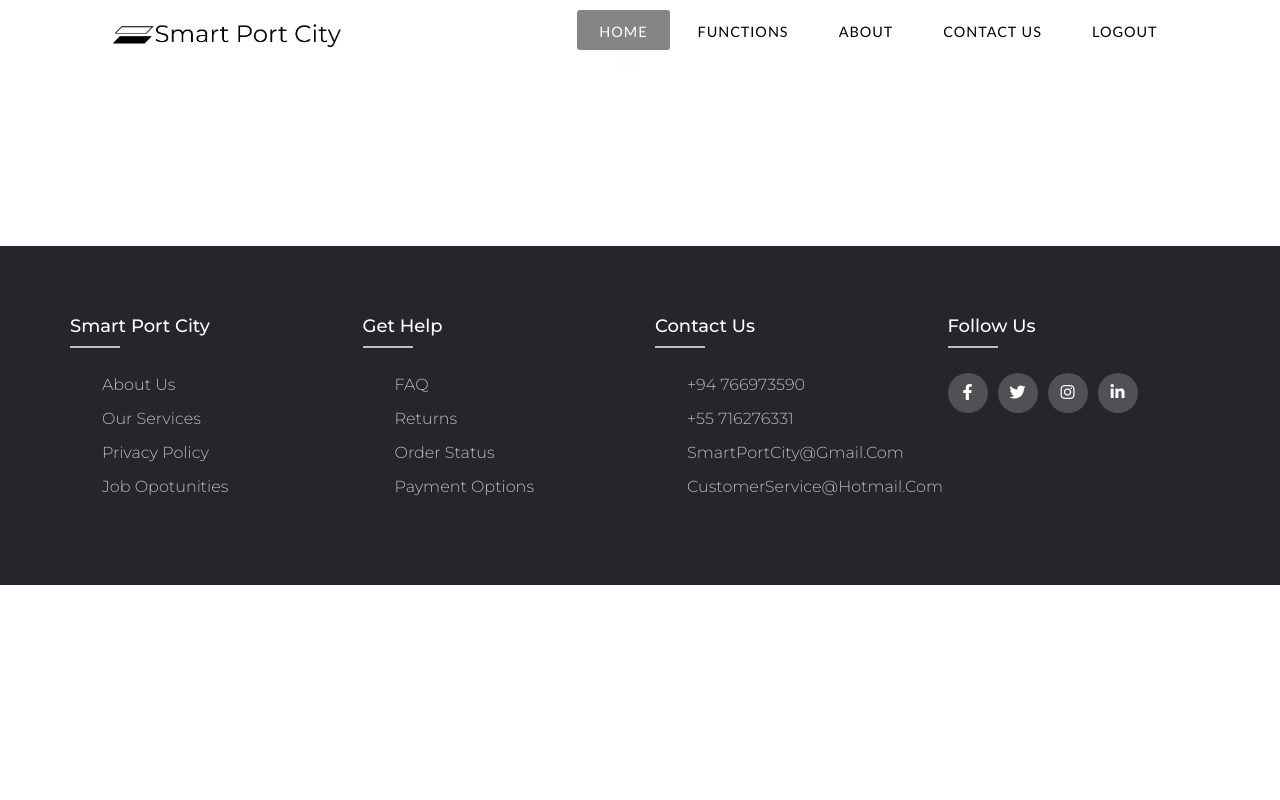
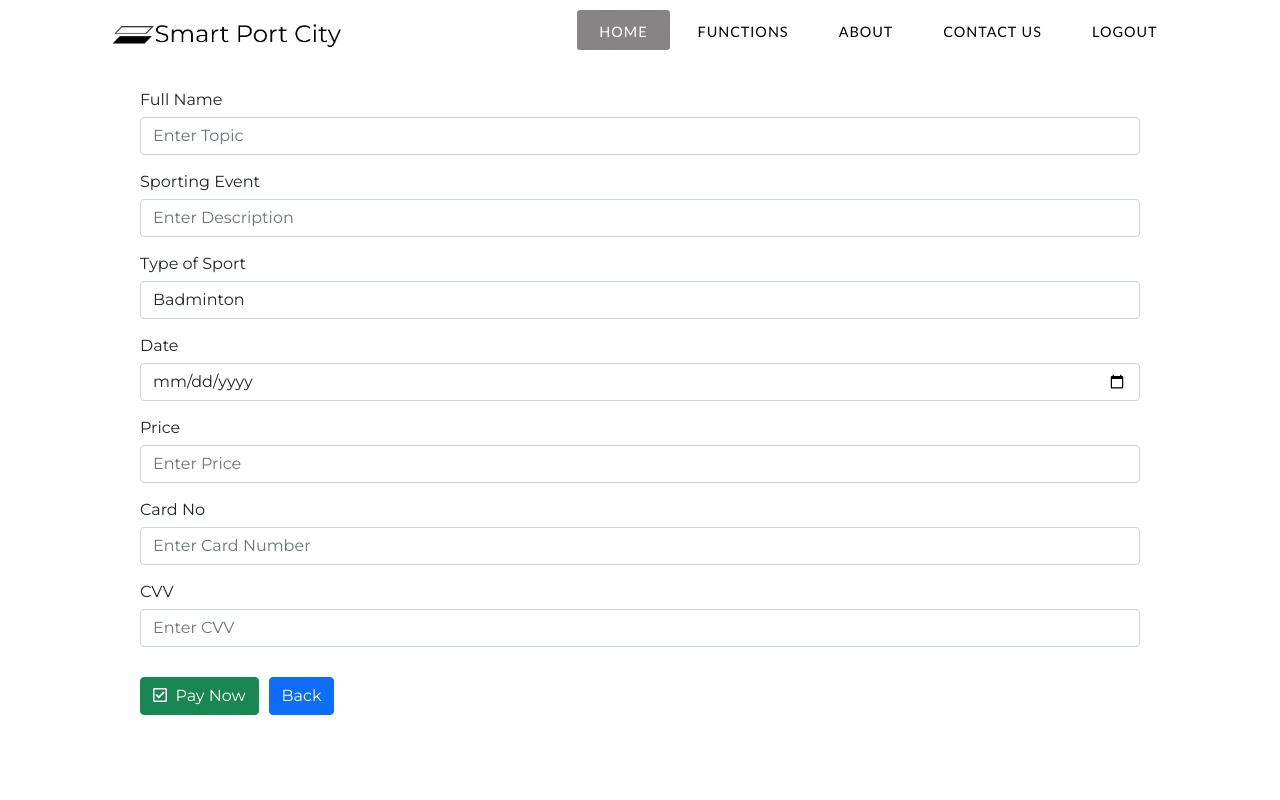
Before and after one commit to Y3S1-SE-Projects/smart-port-city, a React (Create React App) app in the folder client/: page /add in a window 1280 px wide. Shown: the top 800 px of the page. Built offline with nearby package versions, Linux system fonts and the light colour scheme; a web font is replaced by a local one.

Commit message:
implementing validation schema to the properties in the render function

```diff
--- a/client/src/components/CreatePost.js
+++ b/client/src/components/CreatePost.js
@@ -4,7 +4,7 @@ import { Formik } from "formik";
 import axios from "axios";
 import Footer from "../components/Footer";
 
-// Defining validation schema for the properties
+// Validation using the Yup object out of the box methods
 const validationSchema = Yup.object({
   topic: Yup.string()
     .typeError("Please enter only letters in the feild")
@@ -80,7 +80,174 @@ const CreatePost = () => {
                 setIsLoading(true);
                 handleSubmit();
               }}
-            ></form>
+            >
+              <div
+                className="form-group"
+                style={{ marginBottom: "15px", marginTop: "40px", width: 1000 }}
+              >
+                <label style={{ marginBottom: "5px" }}>Full Name</label>
+                <input
+                  type="text"
+                  className="form-control"
+                  name="topic"
+                  id="topic"
+                  placeholder="Enter Topic"
+                  onChange={handleChange("topic")}
+                  value={values.topic}
+                />
+                <div style={{ font: 12, color: "red" }}>
+                  {errors.topic && touched.topic ? (
+                    <div>{errors.topic}</div>
+                  ) : null}
+                </div>
+              </div>
+              <div
+                className="form-group"
+                style={{ marginBottom: "15px", width: 1000 }}
+              >
+                <label style={{ marginBottom: "5px" }}>Sporting Event</label>
+                <input
+                  type="text"
+                  className="form-control"
+                  name="description"
+                  id="description"
+                  placeholder="Enter Description"
+                  onChange={handleChange("description")}
+                  value={values.description}
+                />
+                <div style={{ font: 12, color: "red" }}>
+                  {errors.description && touched.description ? (
+                    <div>{errors.description}</div>
+                  ) : null}
+                </div>
+              </div>
+              <div
+                className="form-group"
+                style={{ marginBottom: "15px", width: 1000 }}
+              >
+                <label style={{ marginBottom: "5px" }}>Type of Sport</label>
+                <select
+                  type="text"
+                  className="form-control"
+                  name="postCategory"
+                  id="postCategory"
+                  onChange={handleChange("postCategory")}
+                  value={values.postCategory}
+                >
+                  <option selected="selected" value="badminton">
+                    Badminton
+                  </option>
+                  <option value="karate">Karate</option>
+                  <option value="basketball">Basketball</option>
+                  <option value="Cricket">Cricket</option>
+                  <option value="Swimming">Swimming</option>
+                  <option value="Chess">Chess</option>
+                  <option value="Esports">Esports</option>
+                </select>
+                <div style={{ font: 12, color: "red" }}>
+                  {errors.postCategory && touched.postCategory ? (
+                    <div>{errors.postCategory}</div>
+                  ) : null}
+                </div>
+              </div>
+              <div
+                className="form-group"
+                style={{ marginBottom: "15px", width: 1000 }}
+              >
+                <label style={{ marginBottom: "5px" }}>Date</label>
+                <input
+                  type="date"
+                  className="form-control"
+                  name="date"
+                  id="date"
+                  placeholder="Enter Date"
+                  onChange={handleChange("date")}
+                  value={values.date}
+                />
+                <div style={{ font: 12, color: "red" }}>
+                  {errors.date && touched.date ? (
+                    <div>{errors.date}</div>
+                  ) : null}
+                </div>
+              </div>
+              <div
+                className="form-group"
+                style={{ marginBottom: "15px", width: 1000 }}
+              >
+                <label style={{ marginBottom: "5px" }}>Price</label>
+                <input
+                  type="text"
+                  className="form-control"
+                  name="price"
+                  id="price"
+                  placeholder="Enter Price"
+                  onChange={handleChange("price")}
+                  value={values.price}
+                />
+                <div style={{ font: 12, color: "red" }}>
+                  {errors.price && touched.price ? (
+                    <div>{errors.price}</div>
+                  ) : null}
+                </div>
+              </div>
+              <div
+                className="form-group"
+                style={{ marginBottom: "15px", width: 1000 }}
+              >
+                <label style={{ marginBottom: "5px" }}>Card No</label>
+                <input
+                  type="text"
+                  className="form-control"
+                  name="cardno"
+                  id="cardno"
+                  placeholder="Enter Card Number"
+                  onChange={handleChange("cardno")}
+                  value={values.cardno}
+                />
+                <div style={{ font: 12, color: "red" }}>
+                  {errors.cardno && touched.cardno ? (
+                    <div>{errors.cardno}</div>
+                  ) : null}
+                </div>
+              </div>
+              <div
+                className="form-group"
+                style={{ marginBottom: "15px", width: 1000 }}
+              >
+                <label style={{ marginBottom: "5px" }}>CVV</label>
+                <input
+                  type="text"
+                  className="form-control"
+                  name="cvv"
+                  id="cvv"
+                  placeholder="Enter CVV"
+                  onChange={handleChange("cvv")}
+                  value={values.cvv}
+                />
+                <div style={{ font: 12, color: "red" }}>
+                  {errors.cvv && touched.cvv ? <div>{errors.cvv}</div> : null}
+                </div>
+              </div>
+              <button
+                className="btn btn-success"
+                type="submit"
+                style={{ marginTop: "15px" }}
+              >
+                <i className="far fa-check-square"></i>
+                &nbsp; Pay Now
+              </button>
+              <button
+                className="btn btn-primary"
+                style={{ marginLeft: "10px", marginTop: "15px" }}
+              >
+                <a
+                  href="/table"
+                  style={{ textDecoration: "none", color: "white" }}
+                >
+                  Back
+                </a>
+              </button>
+            </form>
           )}
         </Formik>
       </div>
```
